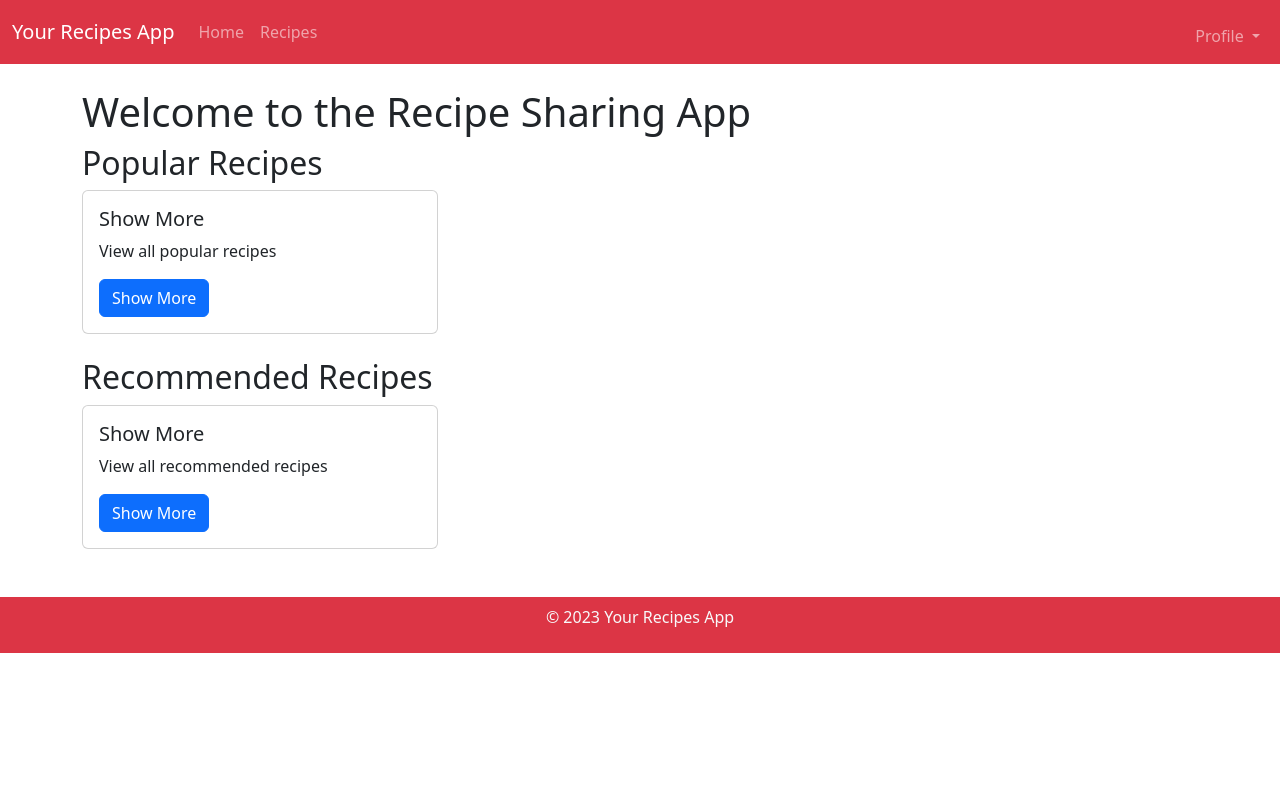
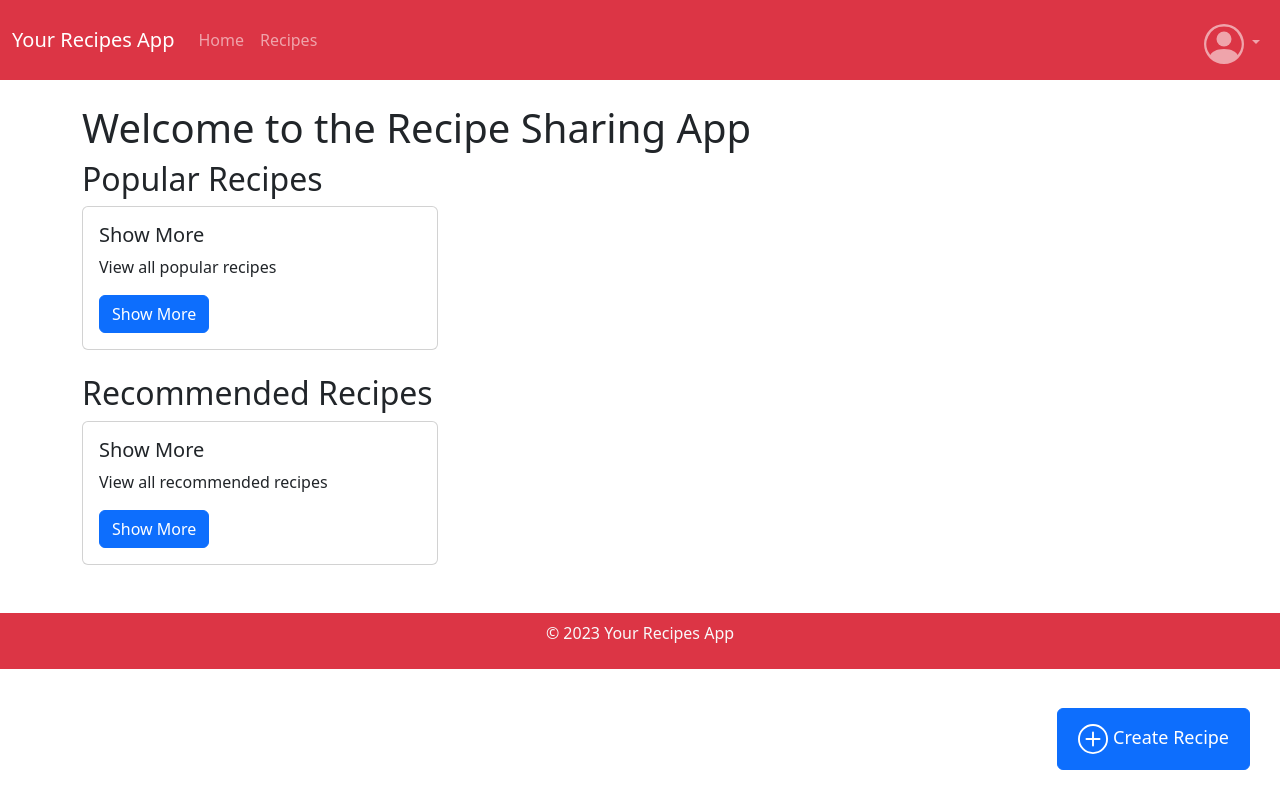
Before and after one commit to Sobhi-0/Tabkha, a Flask app: page / in a window 1280 px wide. Run offline with Flask 3, Linux system fonts and the light colour scheme; the visitor is signed in with stand-in values (Sample User, id 1); some libraries are stand-ins or nearby versions.

Commit message:
frontend improvments

```diff
--- a/frontend/static/styles.css
+++ b/frontend/static/styles.css
@@ -1,7 +1,7 @@
 .card-image {
     object-fit: cover;
     width: 100%;
-    height: 23vw;
+    height: 20vw;
     filter: brightness(50%);
 }
 
@@ -30,3 +30,29 @@
     border: none;
     cursor: pointer;
 }
+
+.add-recipe-btn {
+    position: fixed;
+    bottom: 30px; /* Adjust this value to control the vertical position */
+    right: 30px; /* Adjust this value to control the horizontal position */
+    z-index: 1000; /* Ensure it's above other elements on the page */
+
+    padding: 15px 20px; /* Adjust padding to increase the button size */
+    font-size: 18px; /* Adjust font size for larger text */
+}
+
+.card-text {
+    overflow: hidden;
+    text-overflow: ellipsis;
+    white-space: nowrap;
+}
+
+/* Style for the recipe card */
+.card {
+    transition: transform 0.3s;  /* Add a smooth transition effect */
+}
+
+/* Style for the recipe card when hovered */
+.card:hover {
+    transform: scale(1.05);  /* Add a scale effect to increase the card size */
+}
--- a/frontend/templates/add-recipe.html
+++ b/frontend/templates/add-recipe.html
@@ -5,6 +5,8 @@
 {% endblock %}
 
 {% block main %}
+    <h1>Create a new recipe</h1>
+
     <!-- create a form to get all the required data for a recipe (title description prepare_time cook_time category_id) to create a recipe-->
     <form action="/add-recipe" method="post" class="ms-5 me-5">
         <!-- add the requried input with labels-->
@@ -35,7 +37,7 @@
             </select>
         </div>
         <!-- add a button to submit the form-->
-        <button type="submit" class="btn btn-primary mt-4">Submit</button>
+        <button type="submit" class="btn btn-primary mt-4">Create</button>
     </form>
 
 {% endblock %}
--- a/frontend/templates/edit-recipe.html
+++ b/frontend/templates/edit-recipe.html
@@ -5,6 +5,8 @@
 {% endblock %}
 
 {% block main %}
+    <h1>Edit Recipe</h1>
+
     <form action="/edit-recipe/{{ recipe.id }}" method="post" class="ms-5 me-5">
         <div class="form-group">
             <label for="title" class="col-form-label">Title</label>
--- a/frontend/templates/home.html
+++ b/frontend/templates/home.html
@@ -14,18 +14,18 @@
         <div class="row">
             <!-- Popular recipe cards -->
             {% for recipe in recipes %}
-                <div class="col-md-4 mb-4">
+                <div class="col-md-4 col-sm-6 mb-4">
                     <div class="card text-bg-dark">
                         <!-- Recipe image -->
                         <img src="https://media.istockphoto.com/id/943483254/vector/fresh-tasty-grilled-roasted-chicken-turkey-legs-with-vegetables-sliced-potato-cucumber.jpg?s=612x612&w=0&k=20&c=qNYr2kI9cku2On18No0EsLO7-GYmCtaMbv2ZBKYzrfQ=" class="card-img card-image" alt="...">
                         <div class="card-img-overlay">
                             <h5 class="card-title">{{ recipe.title }}</h5>
-                            <p class="card-text">{{ recipe.description }}</p>
+                            <p class="card-text d-md-block">{{ recipe.description }}</p>
                             <svg xmlns="http://www.w3.org/2000/svg" width="28" height="28" fill="currentColor" class="bi bi-stopwatch" viewBox="0 0 16 16">
                                 <path d="M8.5 5.6a.5.5 0 1 0-1 0v2.9h-3a.5.5 0 0 0 0 1H8a.5.5 0 0 0 .5-.5V5.6z"/>
                                 <path d="M6.5 1A.5.5 0 0 1 7 .5h2a.5.5 0 0 1 0 1v.57c1.36.196 2.594.78 3.584 1.64a.715.715 0 0 1 .012-.013l.354-.354-.354-.353a.5.5 0 0 1 .707-.708l1.414 1.415a.5.5 0 1 1-.707.707l-.353-.354-.354.354a.512.512 0 0 1-.013.012A7 7 0 1 1 7 2.071V1.5a.5.5 0 0 1-.5-.5zM8 3a6 6 0 1 0 .001 12A6 6 0 0 0 8 3z"/>
                             </svg>
-                            <p class="card-text"><i class="bi bi-stopwatch"></i>{{ recipe.prepare_time + recipe.cook_time }} mins</p>
+                            <p class="card-text d-md-block"><i class="bi bi-stopwatch"></i>{{ recipe.prepare_time + recipe.cook_time }} mins</p>
                         </div>
                     </div>
                 </div>
@@ -34,11 +34,11 @@
 
 
             <!-- Show More card for Popular Recipes -->
-            <div class="col-md-4 mb-4">
+            <div class="col-md-4 col-sm-6 mb-4">
                 <div class="card text-dark">
                     <div class="card-body">
                         <h5 class="card-title">Show More</h5>
-                        <p class="card-text">View all popular recipes</p>
+                        <p class="card-text d-md-block">View all popular recipes</p>
                         <a href="/popular-recipes" class="btn btn-primary">Show More</a>
                     </div>
                 </div>
@@ -52,18 +52,18 @@
         <div class="row">
             <!-- Recommended recipe cards -->
             {% for recipe in recipes %}
-            <div class="col-md-4 mb-4">
+            <div class="col-md-4 col-sm-6 mb-4">
                 <div class="card text-bg-dark">
                     <!-- Recipe image -->
                     <img src="https://media.istockphoto.com/id/943483254/vector/fresh-tasty-grilled-roasted-chicken-turkey-legs-with-vegetables-sliced-potato-cucumber.jpg?s=612x612&w=0&k=20&c=qNYr2kI9cku2On18No0EsLO7-GYmCtaMbv2ZBKYzrfQ=" class="card-img card-image" alt="...">
                     <div class="card-img-overlay">
                         <h5 class="card-title">{{ recipe.title }}</h5>
-                        <p class="card-text">{{ recipe.description }}</p>
+                        <p class="card-text d-md-block">{{ recipe.description }}</p>
                         <svg xmlns="http://www.w3.org/2000/svg" width="28" height="28" fill="currentColor" class="bi bi-stopwatch" viewBox="0 0 16 16">
                             <path d="M8.5 5.6a.5.5 0 1 0-1 0v2.9h-3a.5.5 0 0 0 0 1H8a.5.5 0 0 0 .5-.5V5.6z"/>
                             <path d="M6.5 1A.5.5 0 0 1 7 .5h2a.5.5 0 0 1 0 1v.57c1.36.196 2.594.78 3.584 1.64a.715.715 0 0 1 .012-.013l.354-.354-.354-.353a.5.5 0 0 1 .707-.708l1.414 1.415a.5.5 0 1 1-.707.707l-.353-.354-.354.354a.512.512 0 0 1-.013.012A7 7 0 1 1 7 2.071V1.5a.5.5 0 0 1-.5-.5zM8 3a6 6 0 1 0 .001 12A6 6 0 0 0 8 3z"/>
                         </svg>
-                        <p class="card-text"><i class="bi bi-stopwatch"></i>{{ recipe.prepare_time + recipe.cook_time }} mins</p>
+                        <p class="card-text d-md-block"><i class="bi bi-stopwatch"></i>{{ recipe.prepare_time + recipe.cook_time }} mins</p>
                     </div>
                     </div>
                 </div>
@@ -71,11 +71,11 @@
             <!-- Repeat similar cards for other recommended recipes -->
 
             <!-- Show More card for Recommended Recipes -->
-            <div class="col-md-4 mb-4">
+            <div class="col-md-4 col-sm-6 mb-4">
                 <div class="card text-dark">
                     <div class="card-body">
                         <h5 class="card-title">Show More</h5>
-                        <p class="card-text">View all recommended recipes</p>
+                        <p class="card-text d-md-block">View all recommended recipes</p>
                         <a href="/recommended-recipes" class="btn btn-primary">Show More</a>
                     </div>
                 </div>
@@ -83,4 +83,16 @@
         </div>
     </section>
 
+
+    {% if session["user_id"] %}
+    <!-- Add Recipe button -->
+    <a href="/add-recipe" class="add-recipe-btn btn btn-primary">
+        <svg xmlns="http://www.w3.org/2000/svg" width="30" height="30" fill="currentColor" class="bi bi-plus-circle" viewBox="0 0 16 16">
+            <path d="M8 15A7 7 0 1 1 8 1a7 7 0 0 1 0 14zm0 1A8 8 0 1 0 8 0a8 8 0 0 0 0 16z"/>
+            <path d="M8 4a.5.5 0 0 1 .5.5v3h3a.5.5 0 0 1 0 1h-3v3a.5.5 0 0 1-1 0v-3h-3a.5.5 0 0 1 0-1h3v-3A.5.5 0 0 1 8 4z"/>
+        </svg>
+        <i class="bi bi-plus-circle"></i>  Create Recipe
+    </a>
+    {% endif %}
+
 {% endblock %}
--- a/frontend/templates/layout.html
+++ b/frontend/templates/layout.html
@@ -32,7 +32,11 @@
                         <ul class="navbar-nav ms-auto mt-2">
                             <li class="nav-item dropdown position-static">
                                 <a class="nav-link dropdown-toggle" href="#" role="button" data-bs-toggle="dropdown" aria-expanded="false">
-                                Profile
+                                    <svg xmlns="http://www.w3.org/2000/svg" width="40" height="40" fill="currentColor" class="bi bi-person-circle" viewBox="0 0 16 16">
+                                        <path d="M11 6a3 3 0 1 1-6 0 3 3 0 0 1 6 0z"/>
+                                        <path fill-rule="evenodd" d="M0 8a8 8 0 1 1 16 0A8 8 0 0 1 0 8zm8-7a7 7 0 0 0-5.468 11.37C3.242 11.226 4.805 10 8 10s4.757 1.225 5.468 2.37A7 7 0 0 0 8 1z"/>
+                                    </svg>
+                                    <i class="bi bi-person-circle"></i>
                                 </a>
                                 <ul class="dropdown-menu dropdown-menu-end">
                                     <li><a class="dropdown-item" href="/my-recipes">My Recipes</a></li>
```
Also changed, not shown: frontend/templates/my-recipes.html (+21 -6 lines).
